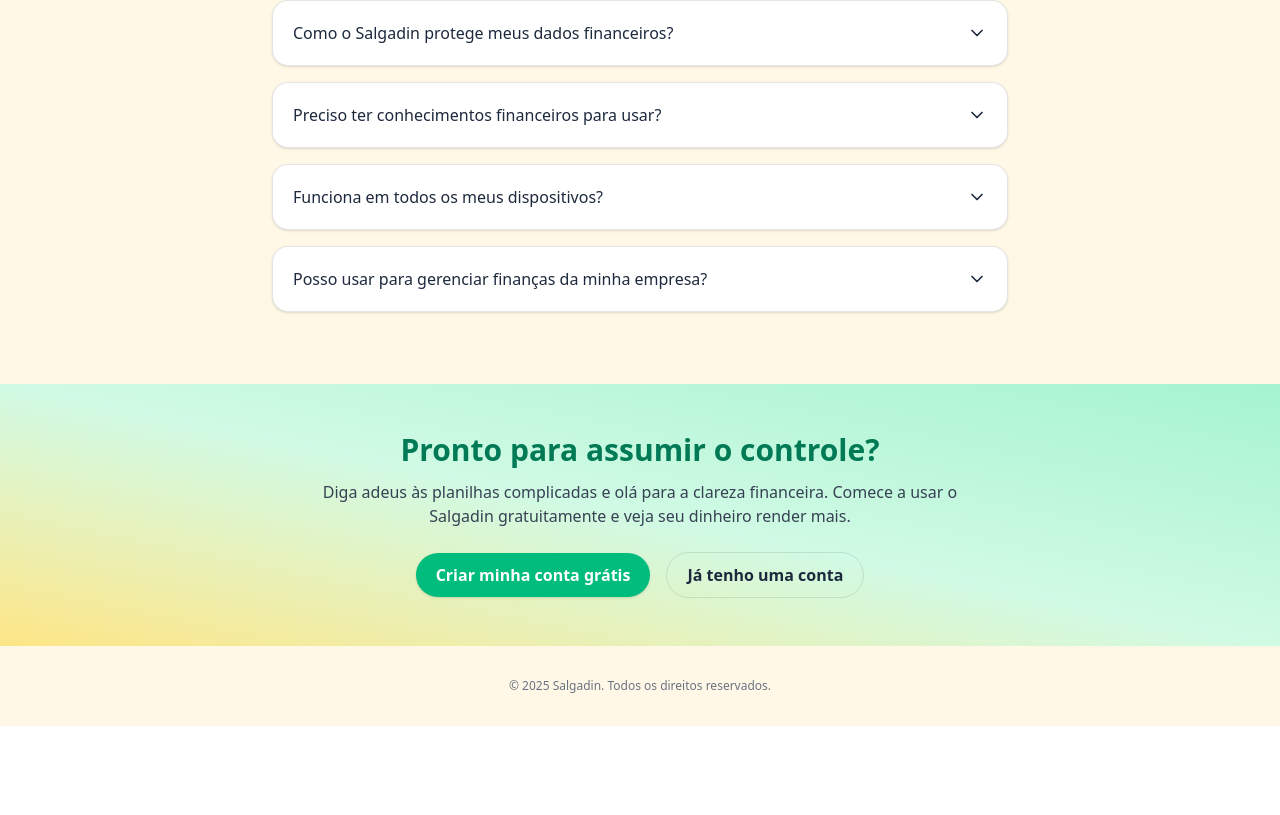
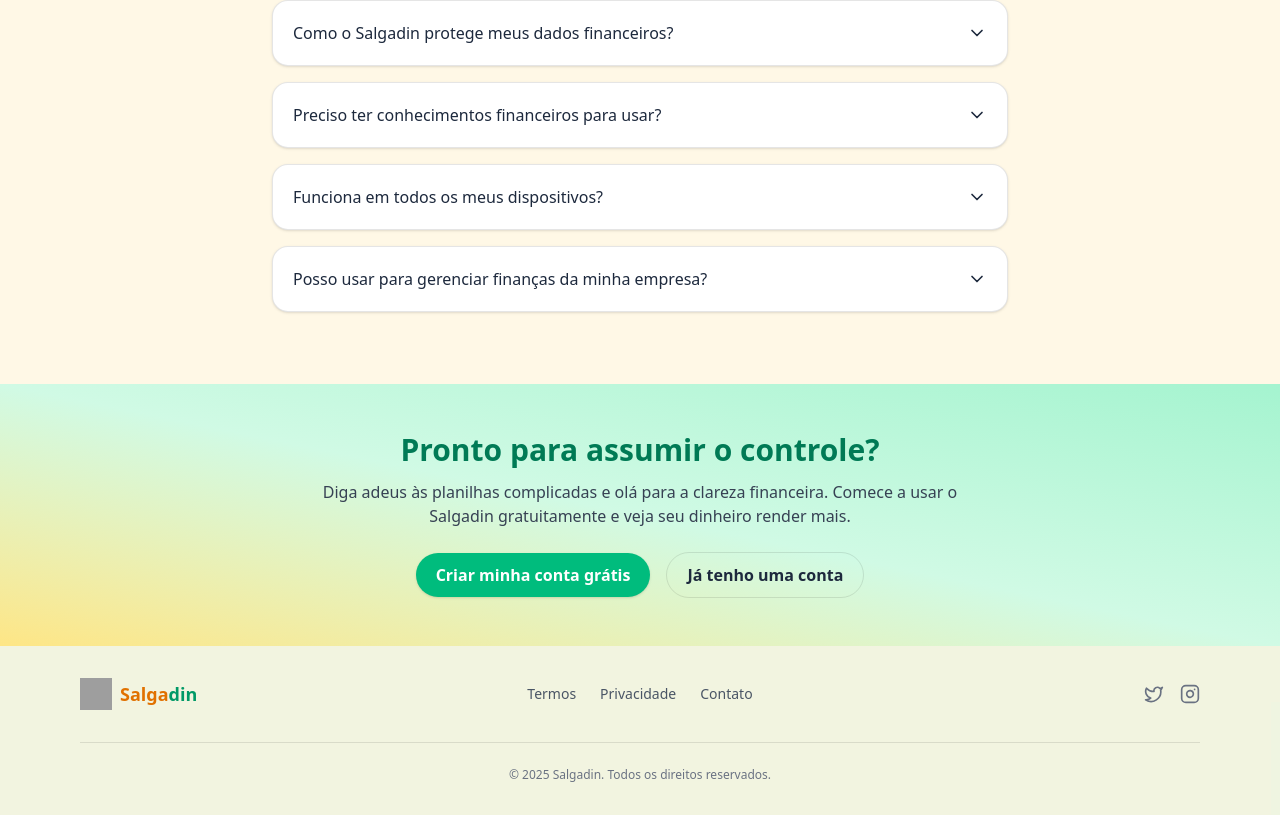
Before and after one commit to wmsalves/Salgadin, a React (Vite) app in the folder Salgadin-web/: page / in a window 1280 px wide. Shown: the part 2093-2908 px from the top of the page. Before the commit the page ends 2819 px from the top, so only its background shows below. Built offline with nearby package versions, Linux system fonts and the light colour scheme; grey boxes are pictures that could not be loaded.

Commit message:
feat(ui): enrich footer with navigation and social links

```diff
--- a/Salgadin-web/src/components/Footer.tsx
+++ b/Salgadin-web/src/components/Footer.tsx
@@ -1,7 +1,60 @@
+import { Twitter, Instagram } from "lucide-react";
+import LogoSalgadin from "../assets/Logo_Salgadin.svg";
+import { Link } from "react-router-dom";
+
 export function Footer() {
   return (
-    <footer className="py-8 text-center text-xs text-gray-500">
-      © {new Date().getFullYear()} Salgadin. Todos os direitos reservados.
+    <footer className="bg-emerald-500/5">
+      <div className="mx-auto max-w-6xl px-4 py-8">
+        <div className="grid grid-cols-1 sm:grid-cols-3 items-center gap-6 text-center sm:text-left">
+          {/* Coluna Esquerda: Logo */}
+          <div className="flex justify-center sm:justify-start">
+            <Link to="/" className="flex items-center gap-2">
+              <img src={LogoSalgadin} alt="Logo Salgadin" className="h-8 w-8" />
+              <span className="font-bold text-lg">
+                <span className="text-amber-600">Salga</span>
+                <span className="text-emerald-600">din</span>
+              </span>
+            </Link>
+          </div>
+
+          {/* Coluna Central: Links */}
+          <div className="flex flex-wrap justify-center gap-x-6 gap-y-2 text-sm text-gray-600">
+            <Link to="/termos" className="hover:text-emerald-700">
+              Termos
+            </Link>
+            <Link to="/privacidade" className="hover:text-emerald-700">
+              Privacidade
+            </Link>
+            <Link to="/contato" className="hover:text-emerald-700">
+              Contato
+            </Link>
+          </div>
+
+          {/* Coluna Direita: Redes Sociais */}
+          <div className="flex justify-center sm:justify-end items-center gap-4">
+            <a
+              href="#"
+              aria-label="Twitter"
+              className="text-gray-500 hover:text-gray-800"
+            >
+              <Twitter size={20} />
+            </a>
+            <a
+              href="#"
+              aria-label="Instagram"
+              className="text-gray-500 hover:text-gray-800"
+            >
+              <Instagram size={20} />
+            </a>
+          </div>
+        </div>
+
+        {/* Linha divisória e Copyright */}
+        <div className="mt-8 border-t border-black/10 pt-6 text-center text-xs text-gray-500">
+          © {new Date().getFullYear()} Salgadin. Todos os direitos reservados.
+        </div>
+      </div>
     </footer>
   );
 }
```
